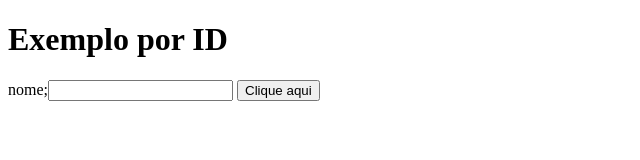
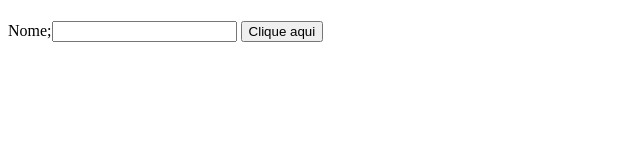
Before and after one commit to ianXkuraoka/Aula_js_110423, a plain HTML site: page index.html in a window 1280 px wide. Both pictures are taken after a click on the button "Clique aqui". Shown: the whole page, without its empty margins (0-640 px from the left). Drawn offline with Linux system fonts and the light colour scheme.

Commit message:
correcoes1

```diff
--- a/index.html
+++ b/index.html
@@ -9,7 +9,7 @@
 <body>
 
     <h1 id ="titulo">Exemplo por ID</h1>
-    nome;<input type="text" name="nome" id="idNome">
+    Nome;<input type="text" name="nome" id="idNome" required="required"/>
     <button onclick="mudar()">Clique aqui</button>
     <p>
         <br>
--- a/script.js
+++ b/script.js
@@ -19,3 +19,8 @@ do{
 }while(cont1 ==0)
 
 */
+
+function mudar(){
+    let novo =document.getElementById("idNome")
+    document.getElementById("titulo").innerHTML = novo.value;
+}
```
